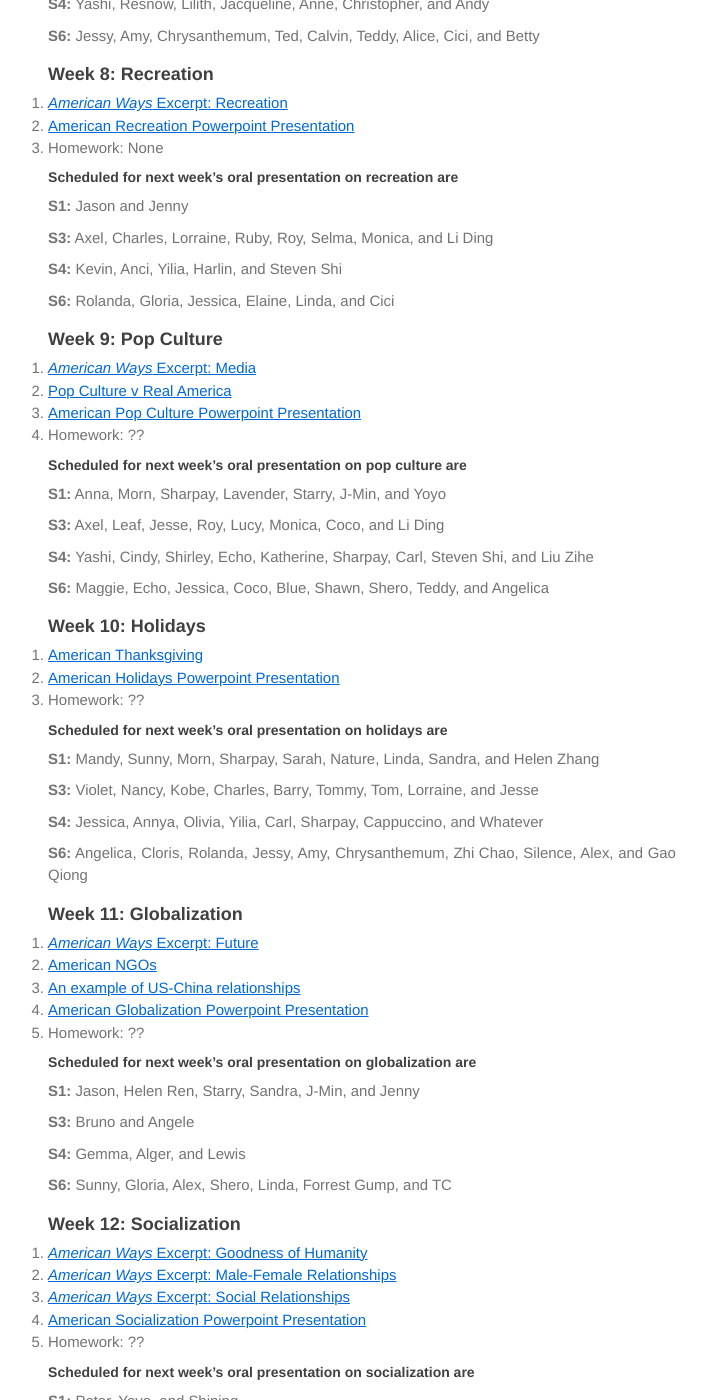
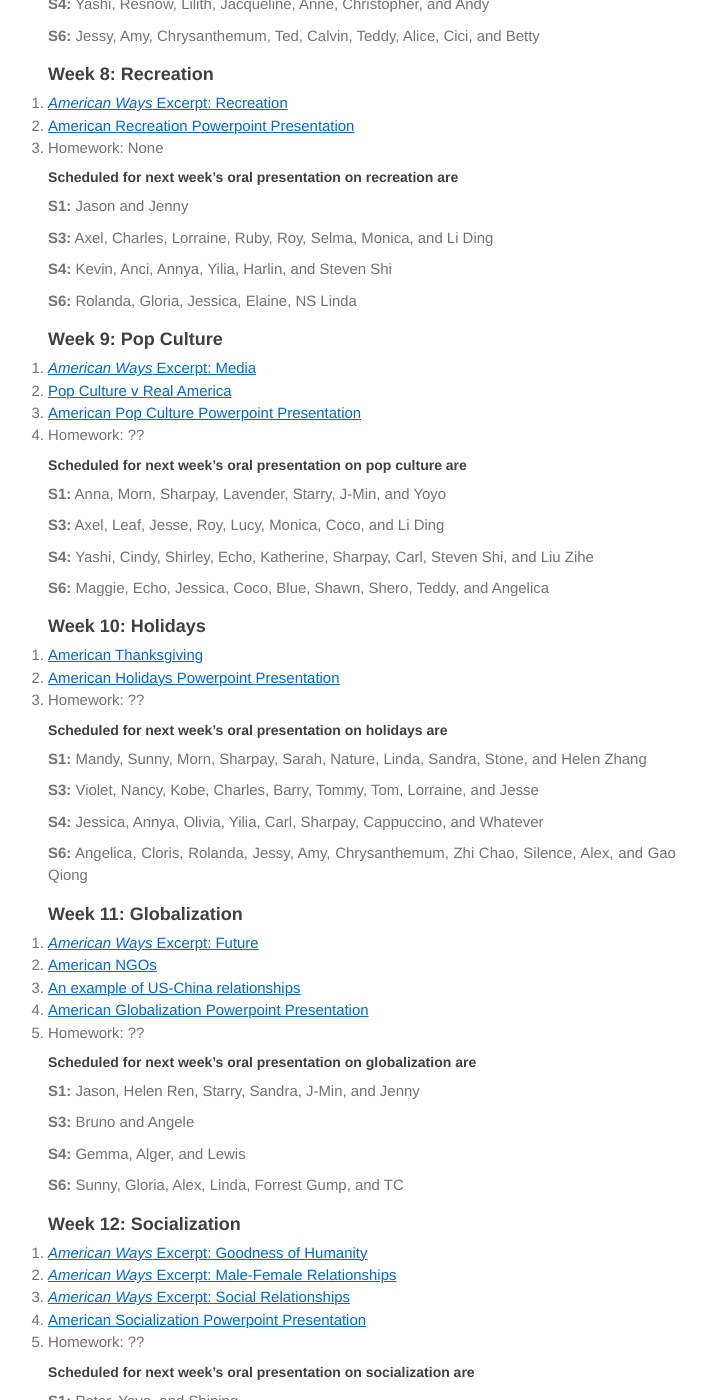
Before and after one commit to soniawmeyer/soniameyer-beihang-students-website, a Jekyll site: the page built from classes/s1s3s4s6.md, in a window 1280 px wide and 1400 px high, scrolled down 1490 px. Shown: the whole window, without its empty margins (278-984 px from the left). Built offline with Jekyll 4.4.1, drawn with Linux system fonts in a browser that asks for light colours.

Commit message:
update lecture schedule

```diff
--- a/classes/s1s3s4s6.md
+++ b/classes/s1s3s4s6.md
@@ -117,9 +117,9 @@
 
 **S3:** Axel, Charles, Lorraine, Ruby, Roy, Selma, Monica, and Li Ding
 
-**S4:** Kevin, Anci, Yilia, Harlin, and Steven Shi
+**S4:** Kevin, Anci, Annya, Yilia, Harlin, and Steven Shi
 
-**S6:** Rolanda, Gloria, Jessica, Elaine, Linda, and Cici
+**S6:** Rolanda, Gloria, Jessica, Elaine, NS Linda
 
 </div>
 
@@ -154,7 +154,7 @@
 
 ##### Scheduled for next week's oral presentation on holidays are
 
-**S1:** Mandy, Sunny, Morn, Sharpay, Sarah, Nature, Linda, Sandra, and Helen Zhang
+**S1:** Mandy, Sunny, Morn, Sharpay, Sarah, Nature, Linda, Sandra, Stone, and Helen Zhang
 
 **S3:** Violet, Nancy, Kobe, Charles, Barry, Tommy, Tom, Lorraine, and Jesse
 
@@ -182,7 +182,7 @@
 
 **S4:** Gemma, Alger, and Lewis
 
-**S6:** Sunny, Gloria, Alex, Shero, Linda, Forrest Gump, and TC
+**S6:** Sunny, Gloria, Alex, Linda, Forrest Gump, and TC
 
 </div>
 
```
Also changed, not shown: other parts of classes/s1s3s4s6.md (+5 -5 lines).
